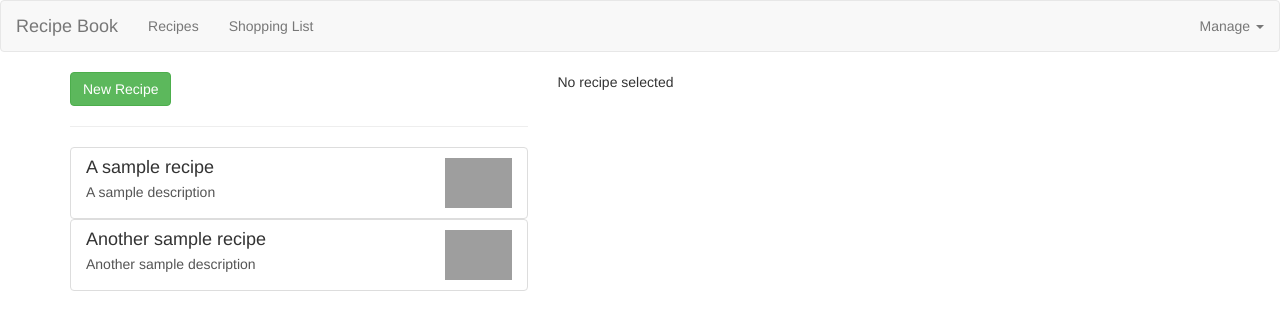
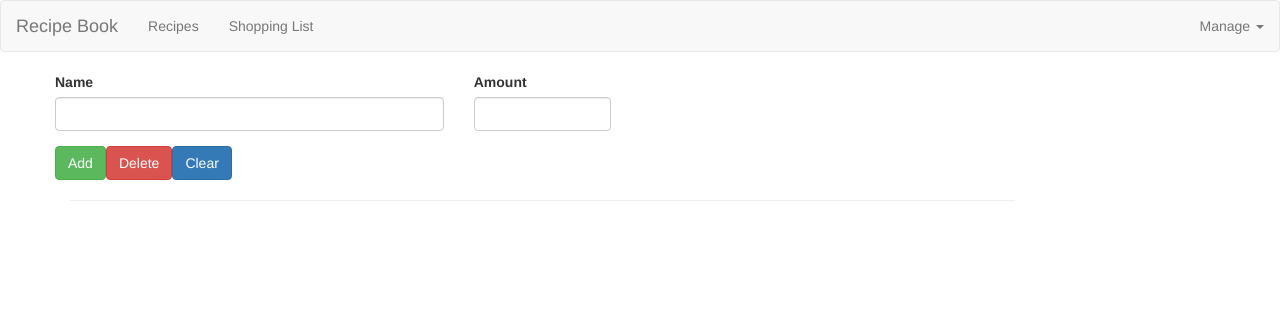
Before and after one commit to AkshayOommen/recipe-project, an Angular app: page /shopping-list in a window 1280 px wide. Shown: the top 330 px of the page. Built offline with nearby package versions, Linux system fonts and the light colour scheme; grey boxes are pictures that could not be loaded.

Commit message:
Added a RoutingModule

```diff
--- /dev/null
+++ b/src/app/app-routing.module.ts
@@ -0,0 +1,18 @@
+import { NgModule } from '@angular/core';
+import { Routes, RouterModule} from '@angular/router';
+import { RecipesComponent } from './recipes/recipes.component';
+import { ShoppingListComponent } from './shopping-list/shopping-list.component';
+
+const appRoutes: Routes = [
+    { path: '', redirectTo: '/recipes', pathMatch: 'full'},
+    { path: 'recipes', component: RecipesComponent },
+    { path: 'shopping-list', component: ShoppingListComponent }
+];
+
+@NgModule({
+    imports: [RouterModule.forRoot(appRoutes)],
+    exports: [RouterModule]
+})
+export class AppRoutingModule {
+
+}
--- a/src/app/app.component.html
+++ b/src/app/app.component.html
@@ -2,8 +2,9 @@
 <div class="container">
     <div class="row">
         <div class="col-md-12">
-            <app-recipes *ngIf="loadedOption === 'recipe'"></app-recipes>
-            <app-shopping-list *ngIf="loadedOption === 'shopping-list'"></app-shopping-list>
+            <!-- <app-recipes *ngIf="loadedOption === 'recipe'"></app-recipes>
+            <app-shopping-list *ngIf="loadedOption === 'shopping-list'"></app-shopping-list> -->
+            <router-outlet></router-outlet>
         </div>
     </div>
 </div>
--- a/src/app/app.module.ts
+++ b/src/app/app.module.ts
@@ -12,6 +12,7 @@
 import { RecipeItemComponent } from './recipes/recipe-list/recipe-item/recipe-item.component';
 import { DropdownDirective } from './shared/dropdown.directive';
 import { ShoppingListService } from './shopping-list/shopping-list.service';
+import { AppRoutingModule } from './app-routing.module';
 
 @NgModule({
   declarations: [
@@ -27,7 +28,8 @@
   ],
   imports: [
     BrowserModule,
-    FormsModule
+    FormsModule,
+    AppRoutingModule
   ],
   providers: [ShoppingListService],
   bootstrap: [AppComponent]
```
